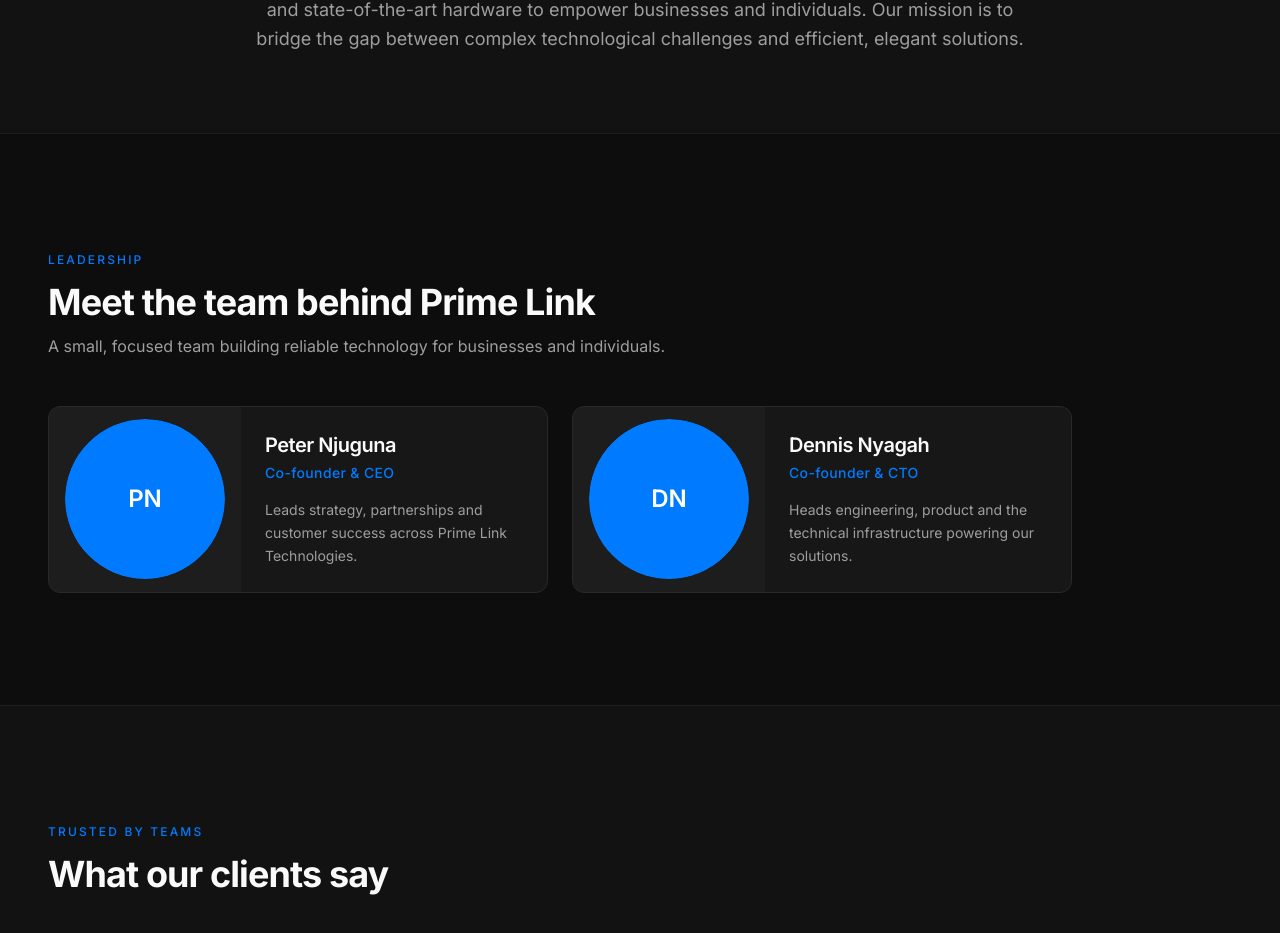
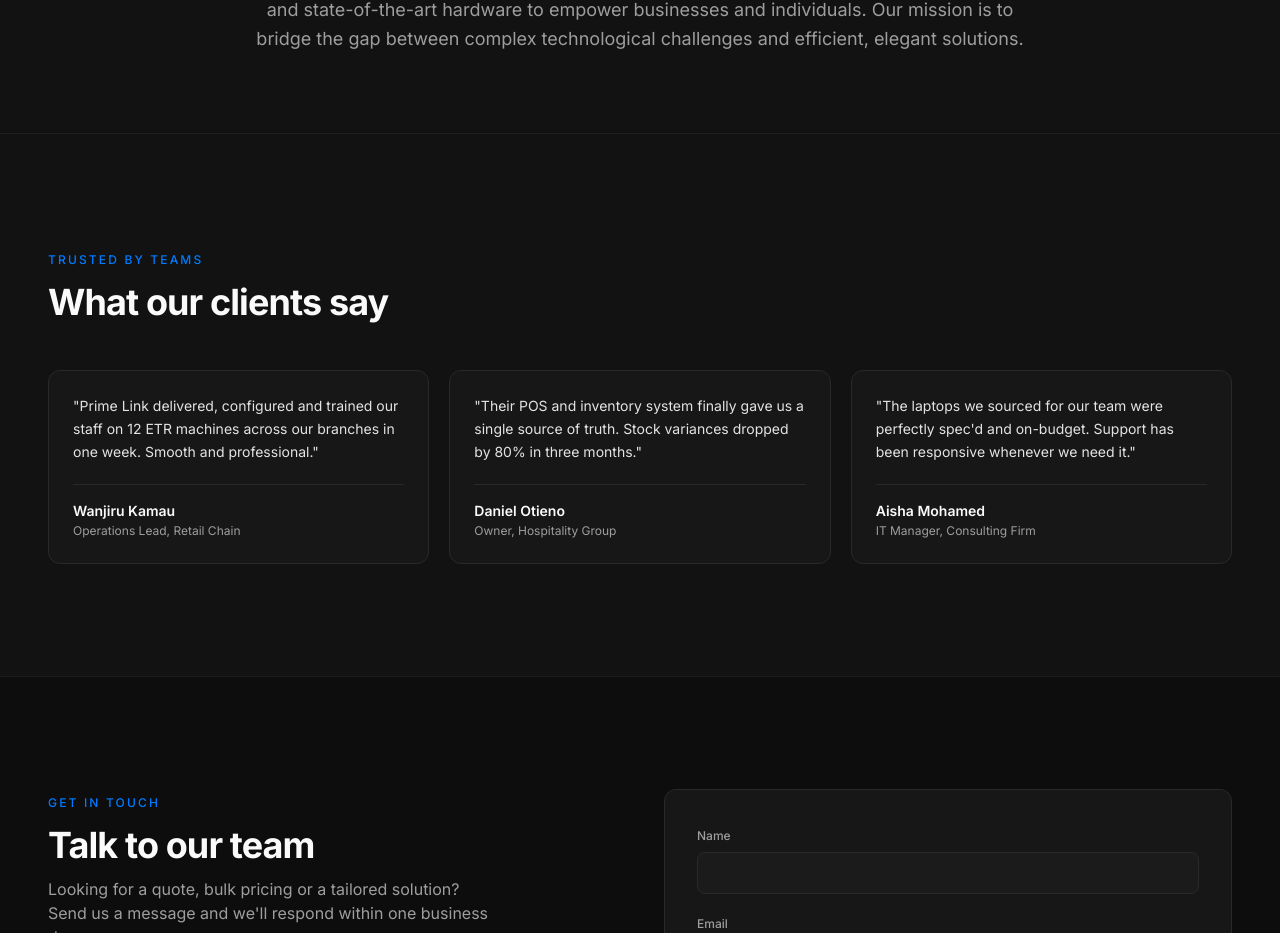
Before and after one commit to Usernyagah/primelinktechnologies, a React (Vite) app: page / in a window 1280 px wide. Shown: the part 6137-7070 px from the top of the page. Built offline with nearby package versions, Linux system fonts and the light colour scheme; no server answers; the HTML template or start-up script is replaced by a standard one.

Commit message:
Remove leadership section from home page

```diff
--- a/src/pages/SectionHome.tsx
+++ b/src/pages/SectionHome.tsx
@@ -10,7 +10,6 @@
 import { Shop } from "@/components/site/Shop";
 import { ServicesList } from "@/components/site/ServicesList";
 import { Business } from "@/components/site/Business";
-import { Leadership } from "@/components/site/Leadership";
 import { Contact } from "@/components/site/Contact";
 
 interface SectionHomeProps {
@@ -56,7 +55,6 @@
             </div>
           </div>
         </div>
-        <Leadership />
       </section>
 
       <Testimonials />
```
